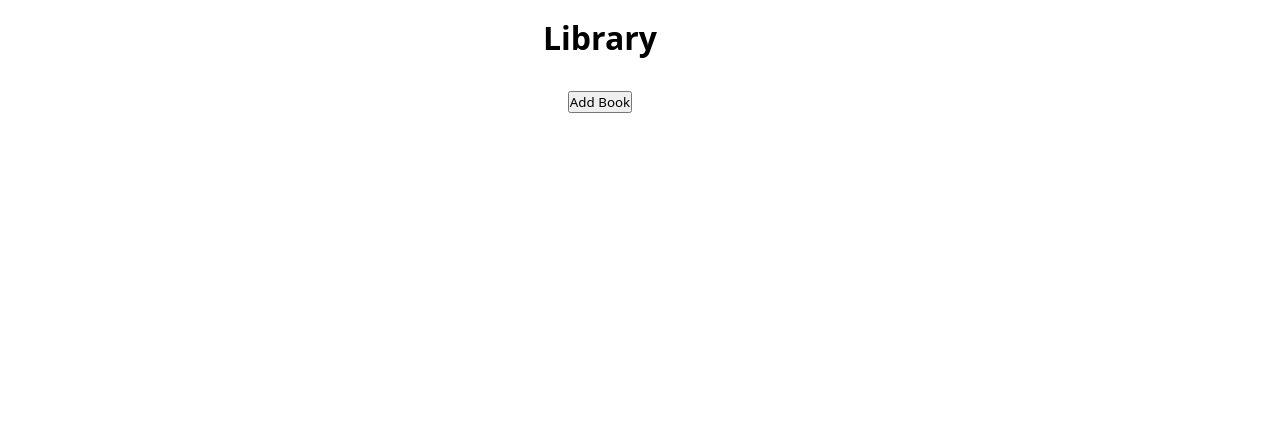
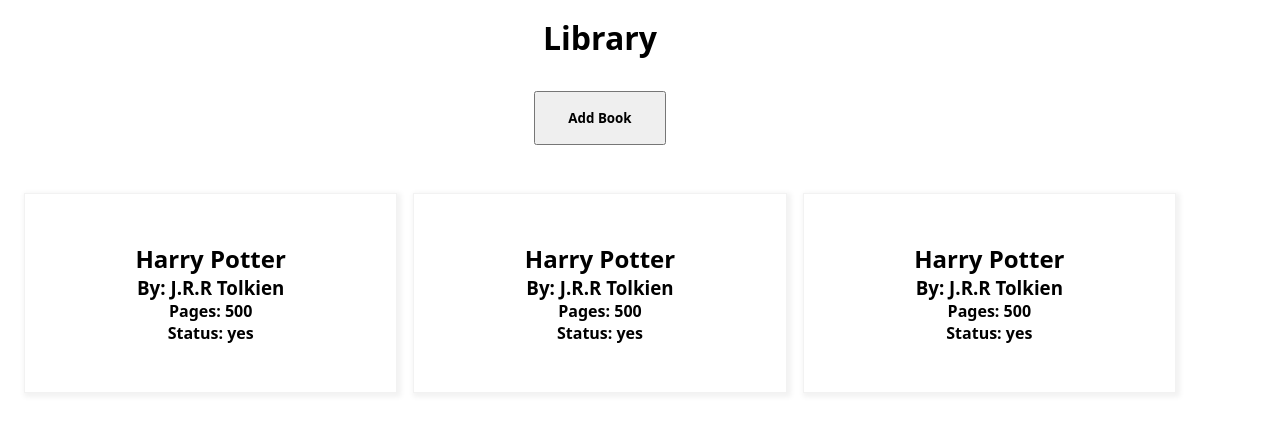
Before and after one commit to JasneetSingh1/library, a plain HTML site: page index.html in a window 1280 px wide. Drawn offline with Linux system fonts and the light colour scheme.

Commit message:
Add styling to page, make library into a css grid for displaying book cards

```diff
--- a/app.js
+++ b/app.js
@@ -1,4 +1,5 @@
 const myLibrary = [];
+
 
 function Book(title, author, pages, read){
     this.title = title;
@@ -26,12 +27,17 @@ function displayLibrary(myLibrary){
 
     for(const book of myLibrary){
         let card = document.createElement("div");
+        card.classList.add("card");
+
         let title  = document.createElement("h2");
         title.textContent = `${book.title}`;
+
         let author = document.createElement("h3");
         author.textContent = `By: ${book.author}`;
+
         let pages = document.createElement("h4");
         pages.textContent = `Pages: ${book.pages}`;
+
         let read = document.createElement("h4");
         read.textContent = `Status: ${book.read}`;
 
@@ -43,3 +49,9 @@ function displayLibrary(myLibrary){
         parentDiv.appendChild(card);
     }
 }
+
+addBookToLibrary('Harry Potter', 'J.R.R Tolkien', 500, 'yes');
+addBookToLibrary('Harry Potter', 'J.R.R Tolkien', 500, 'yes');
+addBookToLibrary('Harry Potter', 'J.R.R Tolkien', 500, 'yes');
+
+displayLibrary(myLibrary);
--- a/style.css
+++ b/style.css
@@ -15,8 +15,33 @@ body{
     flex-direction: column;
     align-items: center;
     justify-content: center;
+    margin-bottom: 32px;
 }
 
 .create-books > * {
     margin: 16px;
 }
+
+.create-books > button {
+    padding: 16px 32px;
+    font-weight: 600;
+}
+
+
+.library{
+    display: grid;
+    grid-template-columns: repeat(auto-fit, minmax(250px, 1fr));
+    grid-template-rows: repeat(4, 200px);
+    grid-auto-rows: 200px;
+    gap: 16px;
+    padding: 0 24px;
+}
+
+.card{
+    display: flex;
+    flex-direction: column;
+    justify-content: center;
+    align-items: center;
+    border: 1px solid #f2f2f2;
+    box-shadow: 2px 2px 5px 2px #f2f2f2;
+}
```
Also changed, not shown: index.html (+3 -1 lines), 1 other file.
